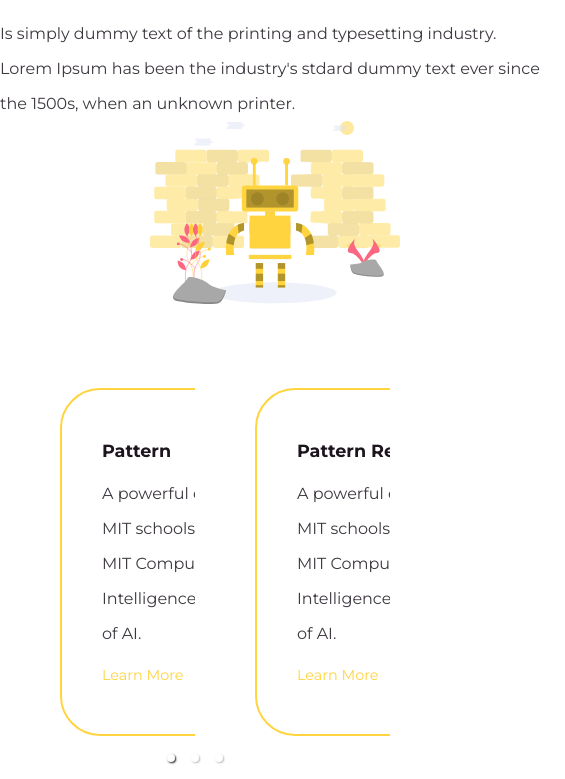
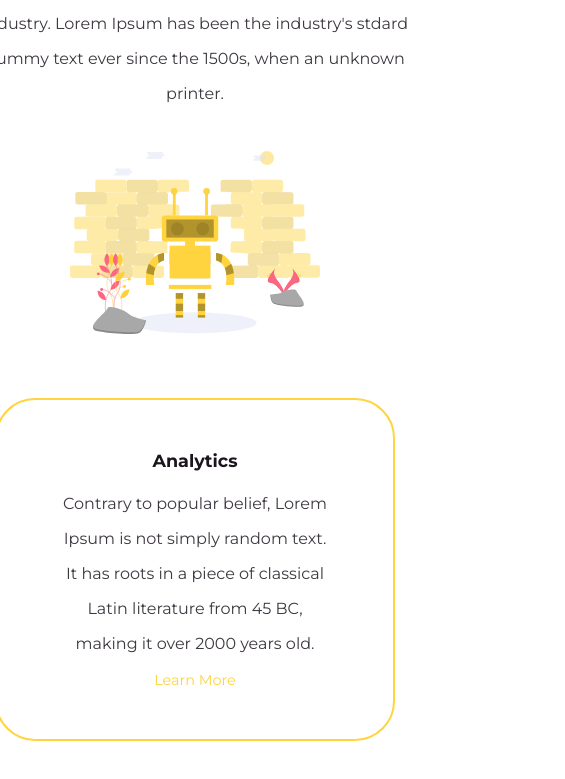
Before and after one commit to nepali-prabhat/landing, a React (Create React App) app: page / in a window 390 px wide. Shown: the part 1782-2561 px from the top of the page, 565 px wide, since content can reach past the window. Built offline with nearby package versions, Linux system fonts and the light colour scheme.

Commit message:
iteration 1 completed

```diff
--- a/src/App.css
+++ b/src/App.css
@@ -251,8 +251,8 @@ nav ul li{
   list-style: disc !important;
 }
 .content-container{
-  display: grid;
-  grid-template-columns: repeat(auto-fill, minmax(550px,1fr));
+  display: flex;
+  justify-content: space-between;
   margin-top: 60px;
 }
 .content-desc{
@@ -295,20 +295,22 @@ nav ul li{
   text-align: left;
 }
 .service-card p{
-  margin-top: 15px;
+  margin-bottom: 15px;
+  margin-top: 10px;
   flex-grow: 1;
-  margin-bottom: 15px;
 }
 .slide{
   background-color: white !important;
 }
+
+
 .project{
   min-height: 100vh;
   margin-bottom: 80px;
 }
 .projects-list{
   margin-top: calc(var(--gap) - 10px);
-  transform: translateX(15px);
+  margin-left: 20px;
 }
 .projects-list li{
   padding-left: 10px;
@@ -316,10 +318,26 @@ nav ul li{
   line-height: 30px;
 }
 .project-img-container{
-
+  margin: 0 auto;
 }
 .project-img{
   width: 550px;
+}
+.mobile-service-list{
+  display: none;
+}
+@media screen and (max-width: 1400px) {
+  .service-card p{
+    margin-top: 10px;
+    margin-bottom: 10px;
+  }
+  .content-container{
+    align-items: center;
+    justify-content: center;
+  }
+  .project-img{
+    width: 450px;
+  }
 }
 @media screen and (max-width: 1100px){
   .tabs-container{
@@ -333,4 +351,62 @@ nav ul li{
   .slideshow-tabs li{
     margin-top: 20px;
   }
+  .content-container{
+    flex-flow: column;
+  }
+  .content-desc > *{
+    text-align: center;
+  }
+  .content-desc p{
+    margin-top: 20px;
+  }
+  .service-img-container{
+    margin-top: 40px;
+  }
 }
+@media screen and (max-width: 1000px){
+  .service-card-container{
+    display: none;
+  }
+  .mobile-service-list{
+    display: grid;
+    gap: 40px;
+    width: 400px;
+    margin: 0 auto;
+    padding-top: 60px;
+  }
+  .mobile-service-list .service-card{
+    margin:0;
+    padding: 50px 60px;
+    display: flex;
+    flex-flow: column;
+    justify-content: center;
+    align-items: center;
+  }
+  .mobile-service-list .service-card p{
+    margin-top: 15px;
+    text-align: center;
+  }
+  .projects-list li{
+    text-align: left;
+    /* padding-left: 0; */
+    /* margin-bottom: 0; */
+  }
+  .project-img{
+    /* width: 450px; */
+    margin-top: 40px;
+  }
+  /* .mobile-service-list{
+  } */
+}
+
+
+
+@media screen and (max-width:600px){
+  .info{
+    width:350px !important;
+  }
+  .slideshow-tabs{
+    min-width: 100% !important;
+  }
+}
--- a/src/index.css
+++ b/src/index.css
@@ -26,6 +26,9 @@ body {
   font-weight: 400;
   -webkit-font-smoothing: antialiased;
   -moz-osx-font-smoothing: grayscale;
+  display: grid;
+  justify-content: center;
+  align-items: center;
 }
 
 .link{
@@ -150,8 +153,6 @@ input:focus{
 @media screen and (min-width: 999px) {
   body{
     font-size: 20px;
-    display: grid;
-    justify-content: center;
-    align-items: center;
+
   }
 }
--- a/src/services.js
+++ b/src/services.js
@@ -72,7 +72,8 @@ export default class Services extends Component {
                     {
                         title: "Natural Language Processing",
                         desc:`It has roots in a piece of classical Latin
-                        literature from 45 BC, making  Computer Science and Artificial
+                        literature from 45 BC,   has roots in a piece of classical Latin
+                        literature from 45 BC,making  Computer Science and Artificial
                         Intelligence Laboratory understand.
                         `,
                     },
@@ -119,11 +120,11 @@ export default class Services extends Component {
 
     componentDidMount(){
         this.interval = setInterval(()=>{
-                if(!this.state.manuallyClicked){
-                    this.setState({activeIndex:(this.state.activeIndex+1)%this.state.tabs.length})
-                }else{
-                    this.setState({manuallyClicked:false})
-                }
+                // if(!this.state.manuallyClicked){
+                //     this.setState({activeIndex:(this.state.activeIndex+1)%this.state.tabs.length})
+                // }else{
+                //     this.setState({manuallyClicked:false})
+                // }
             },4000
         )
     }
@@ -174,6 +175,24 @@ export default class Services extends Component {
                         })
                     }
                 </Carousel>
+                <div className="mobile-service-list">
+                    {
+                        this.state.tabs[this.state.activeIndex].cards.map((c)=>{
+                            return (
+                                <div className="service-card" key={c.title}>
+                                    <h3>
+                                        {c.title}
+                                    </h3>
+                                    <p className="txt">
+                                        {c.desc}
+                                    </p>
+                                    <LearnMore />
+                                </div>
+                            )
+                        })
+                    }
+                </div>
+
             </section>
         )
     }
--- a/src/testemonials.js
+++ b/src/testemonials.js
@@ -6,6 +6,7 @@ export default class Services extends Component {
     constructor(props) {
         super(props);
         this.state = {
+            email:"",
             testimonials:[
                 {
                     name:"Prabhat Pandey",
@@ -52,8 +53,10 @@ export default class Services extends Component {
                     <p className="txt">You can call us or shoot us a quick message!
                         We respond in less than 1 min.
                     </p>
-                <input name="email"/>
-                <button>
+                </div>
+                <div className="d-flex" style={{marginTop:'20px',}}>
+                    <input name="email" value={this.state.email} onChange={(e)=>{this.setState({email:e.target.value})}} placeholder="Email"/>
+                    <button style={{marginLeft:'10px'}}>
                         Get Started
                     </button>
                 </div>
@@ -74,6 +77,23 @@ export default class Services extends Component {
                         })
                     }
                 </Carousel>
+                <div className="mobile-service-list">
+                    {
+                        this.state.testimonials.map((c)=>{
+                            return (
+                                <div className="service-card" key={c.title}>
+                                    <h3>
+                                        {c.name}
+                                    </h3>
+                            <   div className="txt">{c.position}</div>
+                                    <p className="txt">
+                                        {c.desc}
+                                    </p>
+                                </div>
+                            )
+                        })
+                    }
+                </div>
             </section>
         )
     }
```
Lines whose indentation alone changed are shown as unchanged.
